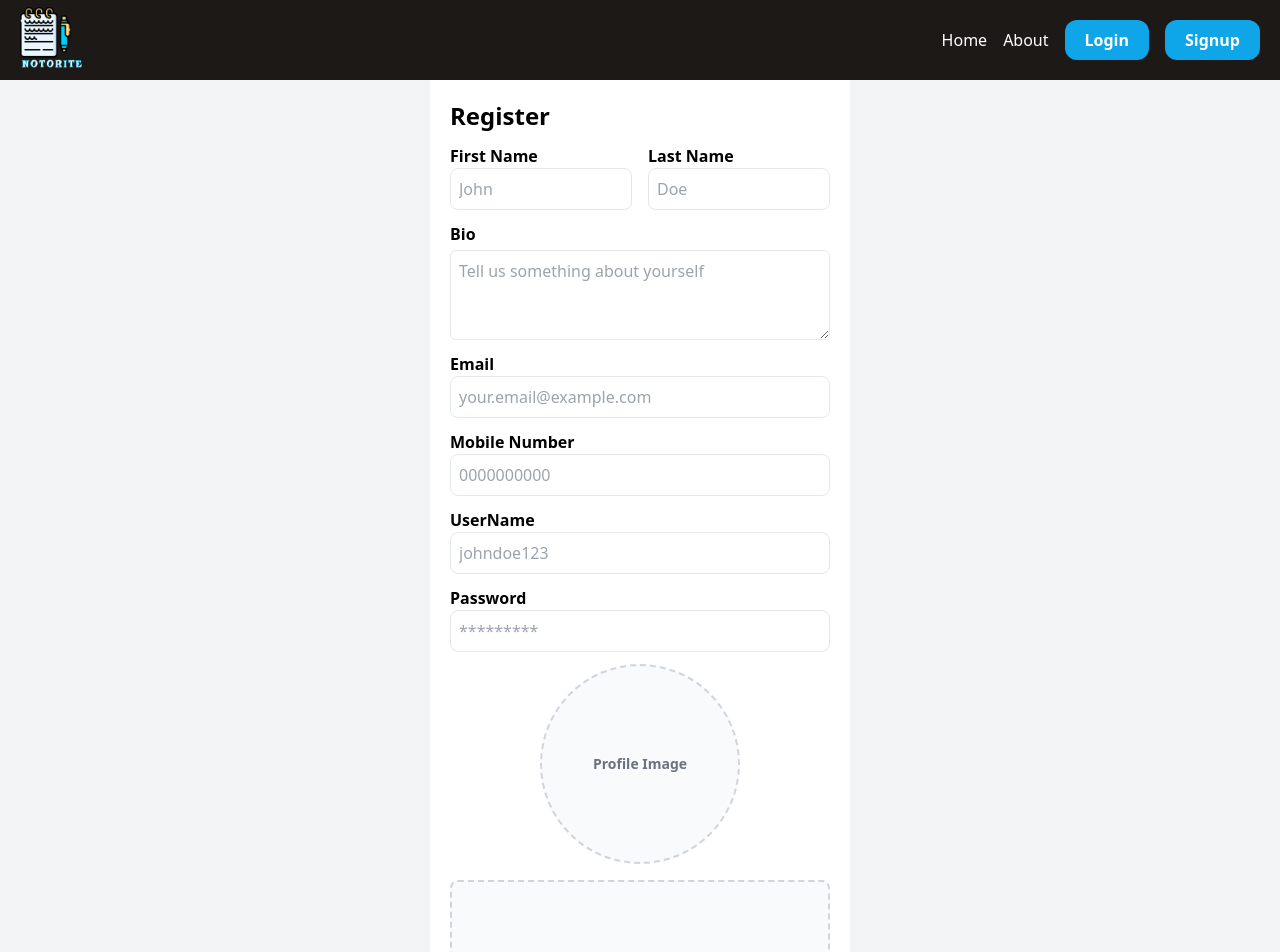
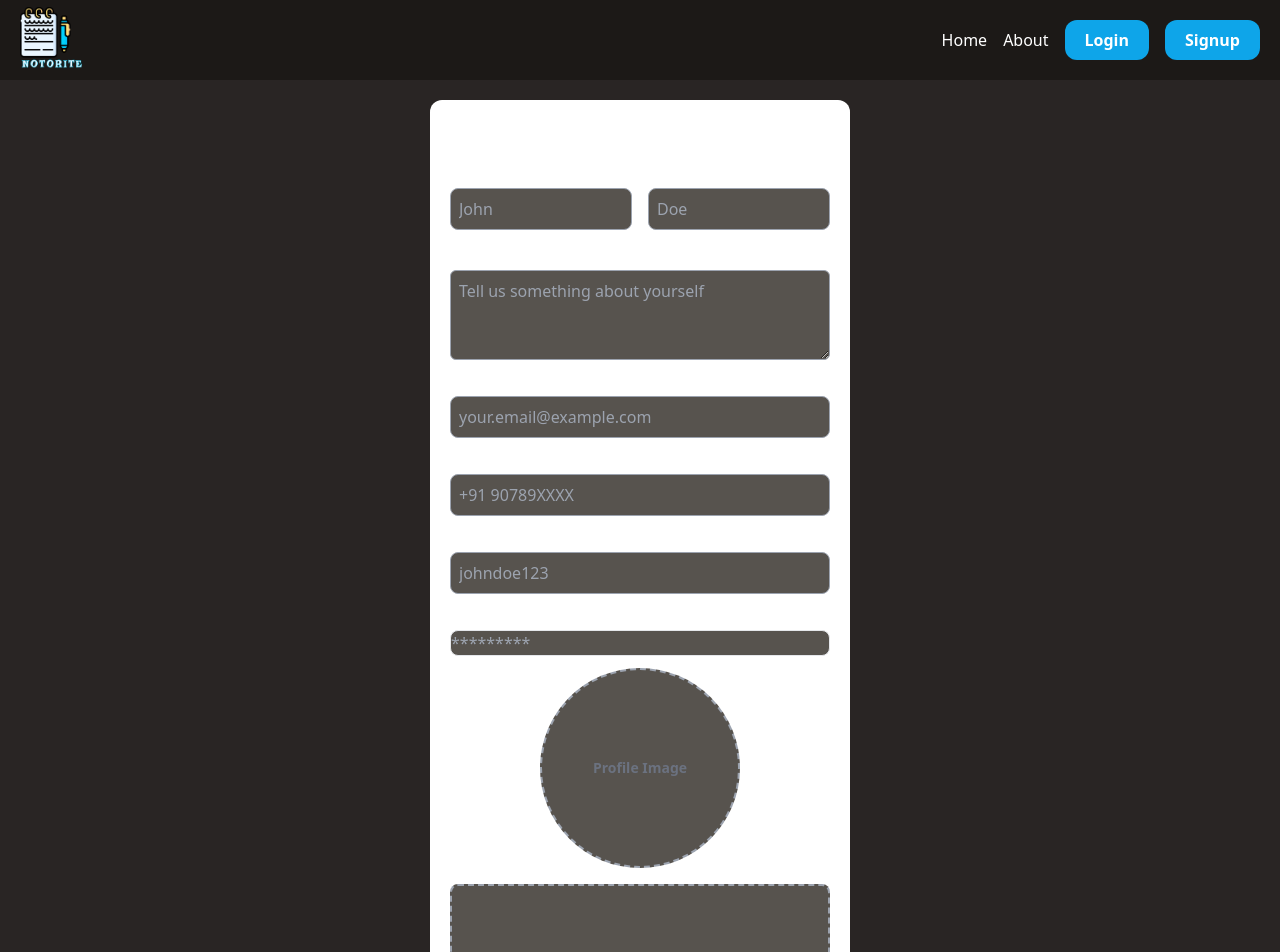
Before and after one commit to manjit-hub/Notorite, a React (Vite) app in the folder client/: page /signup in a window 1280 px wide. Shown: the top 952 px of the page. Built offline with nearby package versions, Linux system fonts and the light colour scheme.

Commit message:
updated UI and corrected routes, added Toast Messages

```diff
--- a/client/src/App.jsx
+++ b/client/src/App.jsx
@@ -10,6 +10,8 @@ import Profile from "./pages/Profile";
 import Login from "./pages/Login";
 import Signup from "./pages/Signup";
 import { useSelector } from "react-redux";
+import { ToastContainer } from 'react-toastify';
+import 'react-toastify/dist/ReactToastify.css';
 
 const App = () => {
   const isAuthenticated = useSelector((state) => state.user.isAuthenticated);
@@ -37,6 +39,7 @@ const App = () => {
           <Route path="/faq" element={<Faq />} />
         </Routes>
       </div>
+      <ToastContainer />
     </Router >
   );
 };
--- a/client/src/components/Header.jsx
+++ b/client/src/components/Header.jsx
@@ -27,7 +27,7 @@ const Navbar = () => {
           <img src="/logo.png" alt="Logo" />
         </div>
         {/* nav links  */}
-        <GiHamburgerMenu className="text-xl md:hidden" />
+        <GiHamburgerMenu className="text-xl md:hidden text-white" />
         <div className="hidden md:flex md:items-center md:justify-center md:gap-4">
           <Link to="/" className="text-white">
             Home
--- a/client/src/pages/Profile.jsx
+++ b/client/src/pages/Profile.jsx
@@ -25,7 +25,7 @@ const Profile = () => {
   const numberofFiles = userFiles.reduce((count, file) => count + 1, 0);
 
   return (
-    <div className="lg:h-heightWithoutNavbar flex flex-col items-center justify-center border border-slate-400 lg:flex-row">
+    <div className="bg-stone-800 lg:h-heightWithoutNavbar flex flex-col items-center justify-center border border-slate-400 lg:flex-row">
       <div className="flex w-full flex-col items-center justify-center border-[3px] border-slate-400 py-4 lg:h-full lg:w-[40%]">
         <div className="grid h-[200px] w-[200px] place-content-center overflow-hidden rounded-full bg-gray-400 text-2xl font-black">
           {/* 200 x 200 */}
--- a/client/src/pages/Signup.jsx
+++ b/client/src/pages/Signup.jsx
@@ -1,7 +1,7 @@
 import React, { useState } from "react";
 import { Link, useNavigate  } from "react-router-dom";
 import axios from "axios";
-import "react-toastify/dist/ReactToastify.css";
+import 'react-toastify/dist/ReactToastify.css';
 import { ToastContainer, toast } from 'react-toastify';
 
 const Signup = () => {
@@ -39,53 +39,54 @@ const Signup = () => {
           },
         },
       );
+      toast.success("User Entry Saved in Database");
       console.log("Data: ", result);
-      toast.error("User Entry Saved in Database");
       setTimeout(() => {
         navigate("/login");
-      }, 5000);
+      }, 1000);
 
     } catch (error) {
+      toast.error("Failed to Register User");
       console.log("Failed to Register User: ", error);
     }
 
   };
 
   return (
-    <div className=" flex w-full items-center justify-center bg-[#f3f4f6]">
-      <form className="flex h-full w-full max-w-[420px] flex-col gap-3 bg-white p-5" onSubmit={registerUser}>
-        <h1 className="text-2xl font-black">Register</h1>
+    <div className="pt-5 pb-5 bg-stone-800 flex w-full items-center justify-center bg-[#f3f4f6]">
+      <form className="flex h-full w-full max-w-[420px] flex-col rounded-xl bg-stone-700 gap-3 bg-white p-5 " onSubmit={registerUser}>
+        <h1 className="text-2xl font-black text-white">Register</h1>
         <div className="flex items-start justify-center gap-4" >
           <div className="flex flex-col items-start justify-center">
-            <label className="font-bold" htmlFor="firstName">First Name</label>
+            <label className="font-bold text-white" htmlFor="firstName">First Name</label>
             <input
               type="text"
               id="firstName"
               name="firstName"
-              className="w-full rounded-lg border p-2 focus:border-blue-500  focus:outline-none"
+              className="w-full rounded-lg border bg-stone-600 border-gray-400 p-2 focus:border-blue-500  focus:outline-none text-gray-200"
               placeholder="John"
               onChange={(e) => setFirstName(e.target.value)}
             />
           </div>
           <div className="flex flex-col items-start justify-center">
-            <label className="font-bold" htmlFor="lastName">Last Name</label>
+            <label className="font-bold text-white" htmlFor="lastName">Last Name</label>
             <input
               type="text"
               id="lastName"
               name="lastName"
-              className="w-full rounded-lg border p-2 focus:border-blue-500  focus:outline-none"
+              className="w-full rounded-lg border bg-stone-600 border-gray-400 p-2 focus:border-blue-500  focus:outline-none text-gray-200"
               placeholder="Doe"
               onChange={(e) => setLastName(e.target.value)}
             />
           </div>
         </div>
         <div className="flex flex-col items-start justify-center">
-          <label className="font-bold" htmlFor="userBio">Bio</label>
+          <label className="font-bold text-white" htmlFor="userBio">Bio</label>
           <textarea
             id="userBio"
             name="userBio"
             rows="3"
-            className="mt-1 w-full rounded-md border p-2 focus:border-blue-500 focus:outline-none"
+            className="mt-1 w-full rounded-md border bg-stone-600 border-gray-400 p-2 focus:border-blue-500 focus:outline-none text-gray-200"
             placeholder="Tell us something about yourself"
             required
             onChange={(e) => setUserBio(e.target.value)}
@@ -93,51 +94,51 @@ const Signup = () => {
 
         </div>
         <div className="flex flex-col items-start justify-center">
-          <label className="font-bold" htmlFor="userEmail">Email</label>
+          <label className="font-bold text-white" htmlFor="userEmail">Email</label>
           <input
             type="email"
             id="userEmail"
             name="userEmail"
-            className="w-full rounded-lg border p-2 focus:border-blue-500  focus:outline-none"
+            className="w-full rounded-lg border bg-stone-600 border-gray-400 p-2 focus:border-blue-500  focus:outline-none text-gray-200"
             placeholder="your.email@example.com"
             onChange={(e) => setUserEmail(e.target.value)}
           />
         </div>
         <div className="flex flex-col items-start justify-center">
-          <label className="font-bold" htmlFor="userMobile">Mobile Number</label>
+          <label className="font-bold text-white" htmlFor="userMobile">Mobile Number</label>
           <input
             type="number"
             id="userMobile"
             name="userMobile"
-            className="w-full rounded-lg border p-2 focus:border-blue-500  focus:outline-none"
-            placeholder="0000000000"
+            className="w-full rounded-lg border bg-stone-600 border-gray-400 p-2 focus:border-blue-500  focus:outline-none text-gray-200"
+            placeholder="+91 90789XXXX"
             onChange={(e) => setUserMobile(e.target.value)}
           />
         </div>
         <div className="flex flex-col items-start justify-center">
-          <label className="font-bold" htmlFor="userName">UserName</label>
+          <label className="font-bold text-white" htmlFor="userName">UserName</label>
           <input
             type="text"
             id="userName"
             name="userName"
-            className="w-full rounded-lg border p-2 focus:border-blue-500  focus:outline-none"
+            className="w-full rounded-lg border bg-stone-600 border-gray-400 p-2 focus:border-blue-500  focus:outline-none text-gray-200"
             placeholder="johndoe123"
             onChange={(e) => setUserName(e.target.value)}
           />
         </div>
         <div className="flex flex-col items-start justify-center">
-          <label className="font-bold" htmlFor="userPassword">Password</label>
+          <label className="font-bold text-white" htmlFor="userPassword">Password</label>
           <input
             type="password"
             id="userPassword"
             name="userPassword"
-            className="w-full rounded-lg border p-2 focus:border-blue-500  focus:outline-none"
+            className="w-full rounded-lg border bg-stone-600 border-gray-400p-2 focus:border-blue-500  focus:outline-none text-gray-200"
             placeholder="*********"
             onChange={(e) => setUserPassword(e.target.value)}
           />
         </div>
         <div className="flex w-full flex-col items-center justify-center">
-          <div className="mb-4 grid h-[200px] w-[200px] place-content-center overflow-hidden rounded-full border-2 border-dashed border-gray-300 bg-gray-50 text-2xl font-black">
+          <div className="mb-4 grid h-[200px] w-[200px] bg-stone-600 border-gray-400 place-content-center overflow-hidden rounded-full border-2 border-dashed border-gray-300 bg-gray-50 text-2xl font-black">
             {/* 200 x 200 */}
             {profilePreviewImage == "" ? (
               <p className="text-sm font-bold text-gray-500">Profile Image</p>
@@ -147,7 +148,7 @@ const Signup = () => {
           </div>
           <label
             htmlFor="dropzone-file"
-            className="flex h-64 w-full cursor-pointer flex-col items-center justify-center rounded-lg border-2 border-dashed border-gray-300 bg-gray-50 hover:bg-gray-100"
+            className="flex h-64 w-full cursor-pointer bg-stone-600 border-gray-400 flex-col items-center justify-center rounded-lg border-2 border-dashed border-gray-300 bg-gray-50 hover:bg-stone-700"
           >
             <div className="flex flex-col items-center justify-center pb-6 pt-5">
               <svg
@@ -190,9 +191,9 @@ const Signup = () => {
         <button className="rounded-lg bg-blue-500 px-5 py-2 font-bold text-white hover:bg-blue-600">
           Register
         </button>
-        <div className="text-sm">
+        <div className="text-sm text-gray-300">
           Already have an account?{" "}
-          <Link to="/login" className="font-bold text-blue-500 hover:underline">
+          <Link to="/login" className="font-bold text-gray-300 hover:underline">
             Login
           </Link>
         </div>
--- a/client/src/pages/Upload.jsx
+++ b/client/src/pages/Upload.jsx
@@ -3,7 +3,7 @@ import UploadNote from "../components/UploadNote";
 
 const Upload = () => {
   return (
-    <div className="h-heightWithoutNavbar flex items-center justify-center">
+    <div className="bg-stone-800 h-heightWithoutNavbar flex items-center justify-center">
       <UploadNote />
     </div>
   );
```
Also changed, not shown: client/src/components/Footer.jsx (+4 -4 lines), client/src/components/Hero.jsx (+5 -2 lines), client/src/components/SearchBar.jsx (+12 -10 lines), client/src/components/UploadNote.jsx (+39 -23 lines), client/src/pages/About.jsx (+7 -7 lines), client/src/pages/Login.jsx (+19 -16 lines).
